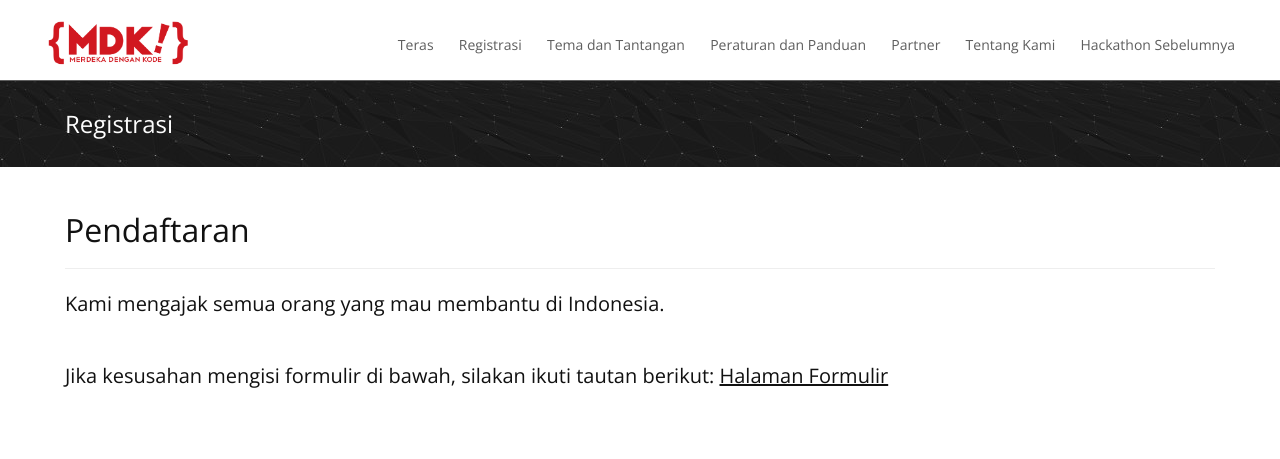
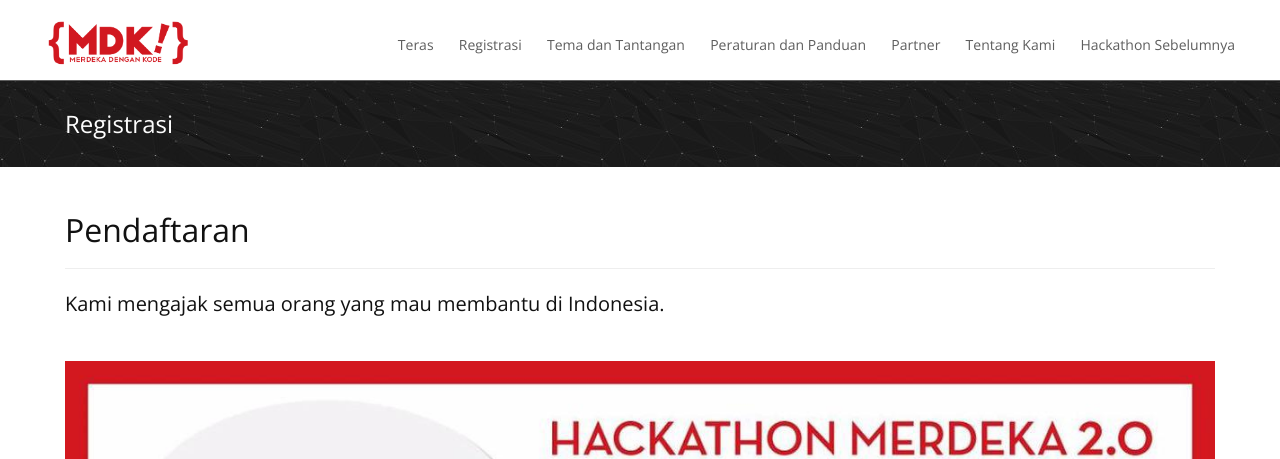
Before and after one commit to Code4Nation/hackathon, a Jekyll site: the page built from registrasi.md, in a window 1280 px wide. Shown: the top 459 px of the page. Built offline with Jekyll 4.4.1, drawn with Linux system fonts in a browser that asks for light colours; nearby versions of some CDN libraries; grey boxes are pictures that could not be loaded.

Commit message:
Add peta h2

```diff
--- a/registrasi.md
+++ b/registrasi.md
@@ -10,4 +10,6 @@
 
 Kami mengajak semua orang yang mau membantu di Indonesia.
 
+![]({{ site.baseurl }}/img/h2/info/peta.jpg)
+
 Jika kesusahan mengisi formulir di bawah, silakan ikuti tautan berikut: [Halaman Formulir](https://docs.google.com/forms/d/1hs5dCbxoLGHoc4cWQATr-5n72pRsDqp7GtAd8vOrQFE/viewform)
```
Also changed, not shown: img/h2/info/peta.jpg (added).
